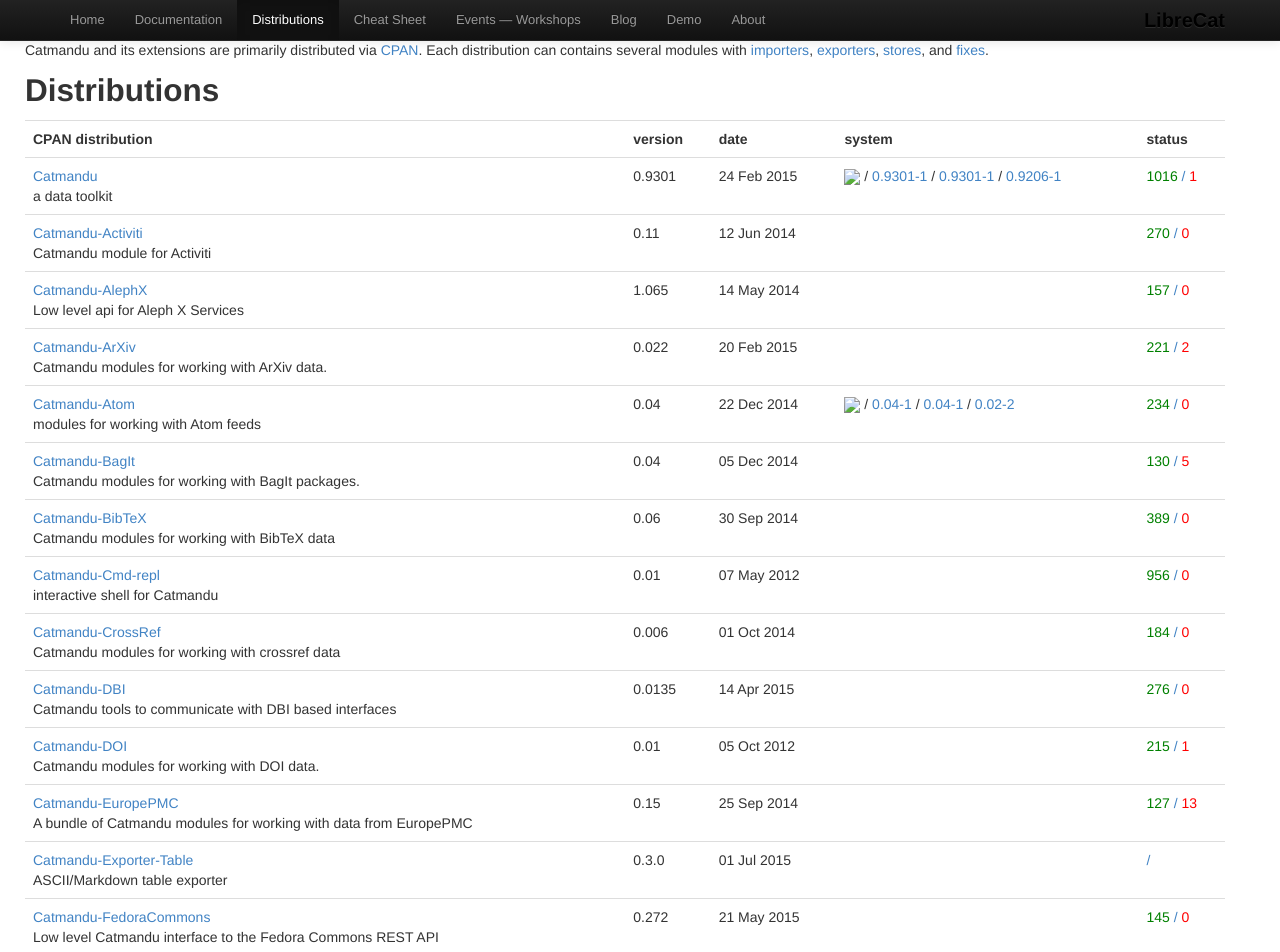
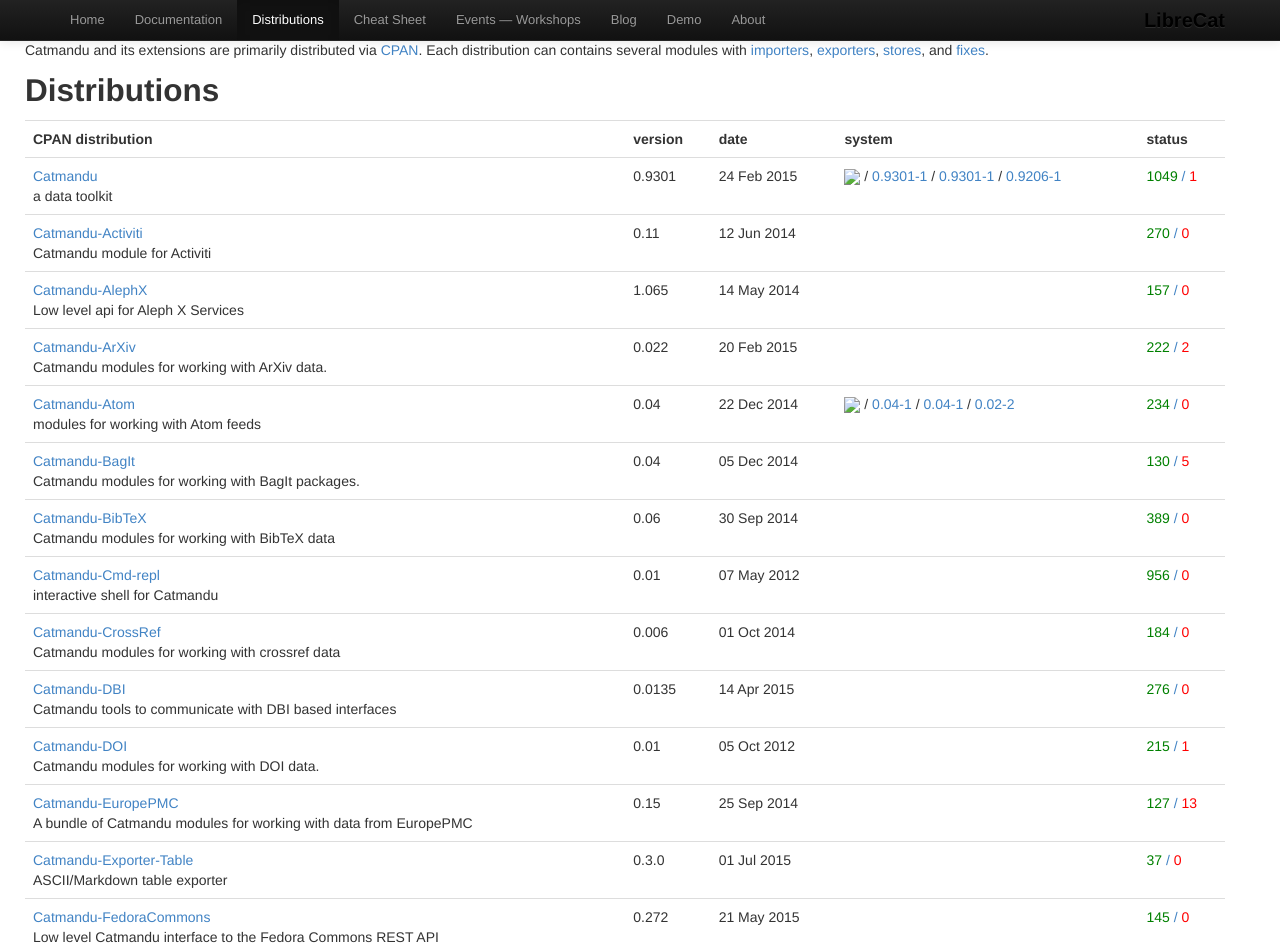
Before and after one commit to LibreCat/librecat.github.io, a Jekyll site: the page built from distributions.html, in a window 1280 px wide and 1400 px high. Shown: the top 952 px of the window. Built offline with Jekyll 4.4.1, drawn with Linux system fonts in a browser that asks for light colours; some of the changed text lies outside the part shown.

```diff
--- a/_config.yml
+++ b/_config.yml
@@ -3,3 +3,4 @@ pygments: true
 url: http://librecat.org
 email: info@librecat.org
 markdown: kramdown
+date: 2015-07-02 08:46:06 UTC
--- a/_data/distributions.json
+++ b/_data/distributions.json
@@ -149,7 +149,7 @@
    "tests" : {
       "fail" : 1,
       "na" : 40,
-      "pass" : 1016,
+      "pass" : 1049,
       "unknown" : 0
    },
    "version" : "0.9301"
@@ -238,7 +238,7 @@
    "tests" : {
       "fail" : 2,
       "na" : 7,
-      "pass" : 221,
+      "pass" : 222,
       "unknown" : 0
    },
    "version" : "0.022"
@@ -417,7 +417,12 @@
    "provides" : [
       "Catmandu::Exporter::Table"
    ],
-   "tests" : null,
+   "tests" : {
+      "fail" : 0,
+      "na" : 3,
+      "pass" : 37,
+      "unknown" : 0
+   },
    "version" : "0.3.0"
 },
 {
@@ -1140,7 +1145,7 @@
    "tests" : {
       "fail" : 0,
       "na" : 8,
-      "pass" : 293,
+      "pass" : 294,
       "unknown" : 0
    },
    "version" : "0.0209"
@@ -1400,7 +1405,7 @@
    "tests" : {
       "fail" : 0,
       "na" : 7,
-      "pass" : 143,
+      "pass" : 158,
       "unknown" : 0
    },
    "version" : "0.05"
@@ -1423,7 +1428,7 @@
    "tests" : {
       "fail" : 1,
       "na" : 0,
-      "pass" : 138,
+      "pass" : 139,
       "unknown" : 0
    },
    "version" : "0.16"
--- a/distributions.html
+++ b/distributions.html
@@ -72,3 +72,7 @@ title: Distributions
 {% assign namespace='Fix' %}
 {% assign list=site.data.modules.Fix %}
 {% include modules.html %}
+
+<div class="row">
+Last update {{ site.date }}
+</div>
```
Also changed, not shown: README.md, 1 other file.
